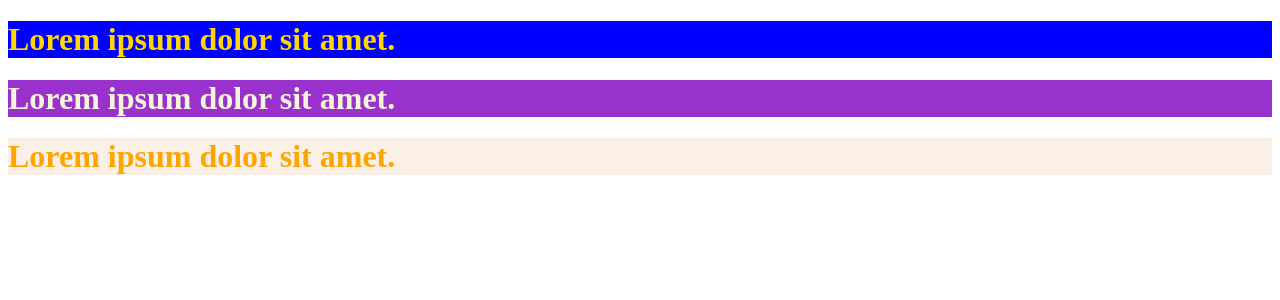
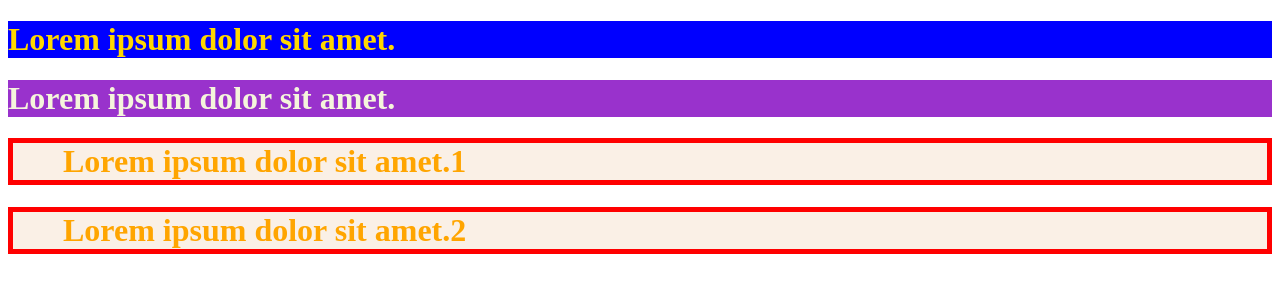
Before and after one commit to sebaek/react20231031, a React (Create React App) app: page / in a window 1280 px wide. Shown: the top 300 px of the page. Built offline with nearby package versions, Linux system fonts and the light colour scheme.

Commit message:
css module을 사용할 때 여러 클래스명을 주는 방법

```diff
--- a/src/component/MyContainer.js
+++ b/src/component/MyContainer.js
@@ -3,7 +3,12 @@ import style from "../style/style2.module.css";
 export function MyContainer() {
   return (
     <div>
-      <h1 className={style.boxClass}>Lorem ipsum dolor sit amet.</h1>
+      <h1 className={`${style.boxClass} ${style.error} ${style.note}`}>
+        Lorem ipsum dolor sit amet.1
+      </h1>
+      <h1 className={[style.boxClass, style.error, style.note].join(" ")}>
+        Lorem ipsum dolor sit amet.2
+      </h1>
     </div>
   );
 }
--- a/src/style/style2.module.css
+++ b/src/style/style2.module.css
@@ -2,3 +2,11 @@
     color: orange;
     background-color: linen;
 }
+
+.error {
+    border: 5px solid red;
+}
+
+.note {
+    padding-left: 50px;
+}
```
